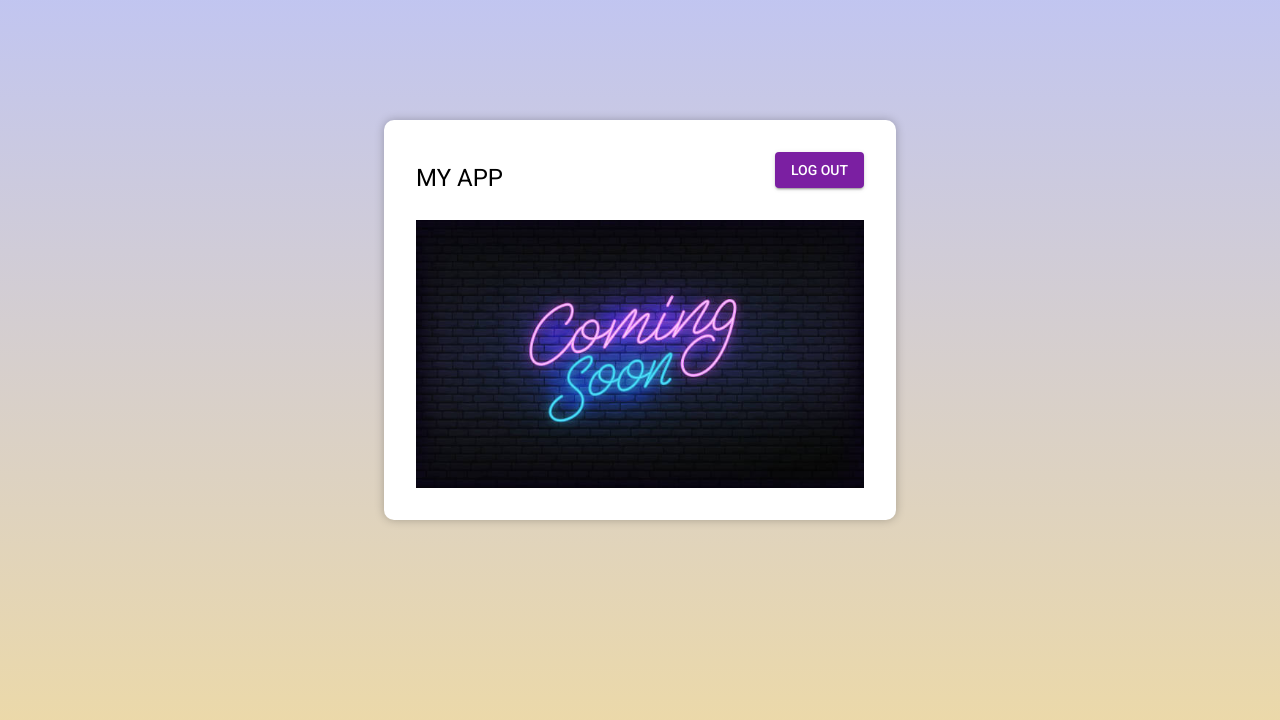
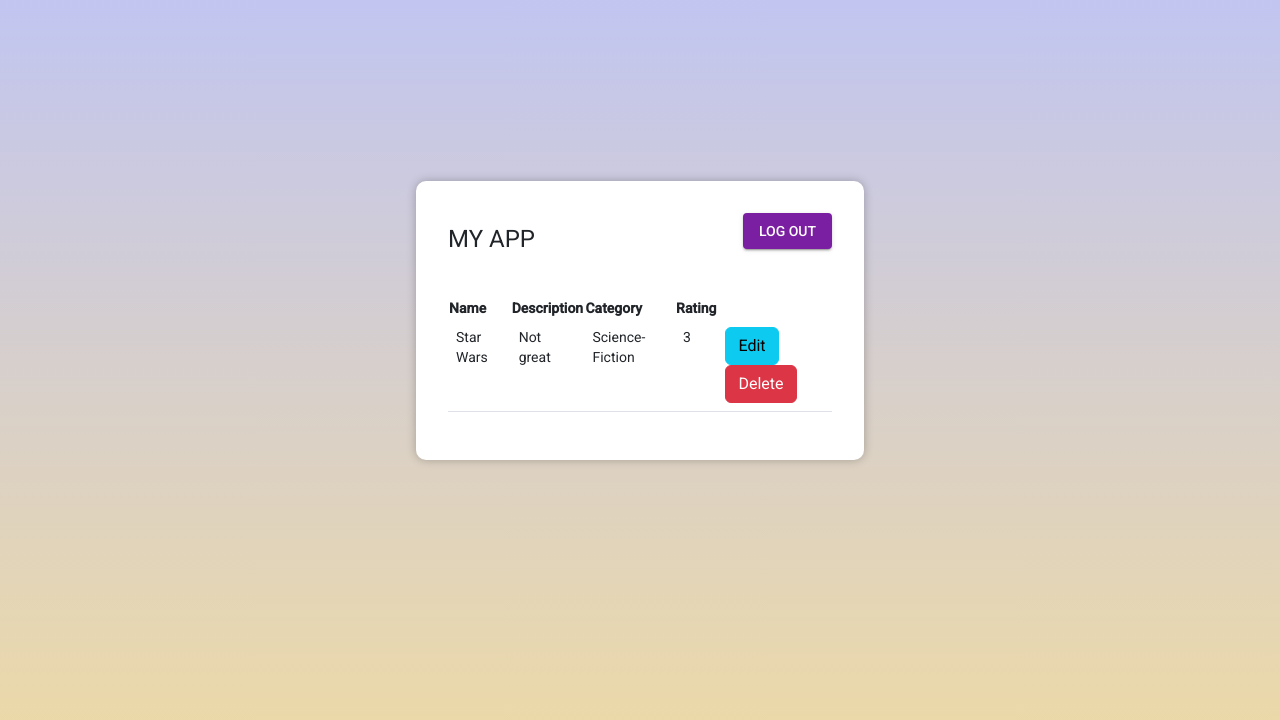
Before and after one commit to razvanboicu/Library-Angular, an Angular app in the folder LibraryApp/: page / in a window 1280 px wide. Shown: the top 720 px of the page. Built offline with nearby package versions, Linux system fonts and the light colour scheme; sample sign-in values are in the browser's storage.

Commit message:
movies table v.1

```diff
--- a/LibraryApp/src/app/dashboard/dashboard.module.ts
+++ b/LibraryApp/src/app/dashboard/dashboard.module.ts
@@ -18,5 +18,6 @@
     MatButtonModule,
     MatSnackBarModule,
   ],
+  exports: [DashboardComponent]
 })
 export class DashboardModule {}
--- a/LibraryApp/src/app/dashboard/dashboard/dashboard.component.html
+++ b/LibraryApp/src/app/dashboard/dashboard/dashboard.component.html
@@ -5,8 +5,28 @@
       LOG OUT
     </button>
   </div>
+  <!-- <div class="content"> -->
+  <table class="table mt-3">
+      <tr>
+        <th scope="col">Name</th>
+        <th scope="col">Description</th>
+        <th scope="col">Category</th>
+        <th scope="col">Rating</th>
+      </tr>
 
-  <!-- <div class="content"> -->
-  <img src="assets/coming-soon.jpg" />
+      <tbody>
+        <tr>
+          <td>Star Wars</td>
+          <td>Not great</td>
+          <td>Science-Fiction</td>
+          <td>3</td>
+          <td>
+            <button class="btn btn-info">Edit</button>
+            <button class="btn btn-danger">Delete</button>
+          </td>
+        </tr>
+      </tbody>
+  </table>
+
   <!-- </div> -->
 </div>
--- a/LibraryApp/src/app/dashboard/dashboard/dashboard.component.ts
+++ b/LibraryApp/src/app/dashboard/dashboard/dashboard.component.ts
@@ -1,6 +1,7 @@
 import { Component, OnInit } from '@angular/core';
 import { MatSnackBar } from '@angular/material/snack-bar';
 import { Router } from '@angular/router';
+import {MatListModule} from '@angular/material/list';
 
 @Component({
   selector: 'app-dashboard',
--- a/LibraryApp/src/index.html
+++ b/LibraryApp/src/index.html
@@ -9,8 +9,12 @@
   <link rel="preconnect" href="https://fonts.gstatic.com">
   <link href="https://fonts.googleapis.com/css2?family=Roboto:wght@300;400;500&display=swap" rel="stylesheet">
   <link href="https://fonts.googleapis.com/icon?family=Material+Icons" rel="stylesheet">
+  <!-- CSS only -->
+<link href="https://cdn.jsdelivr.net/npm/bootstrap@5.2.0-beta1/dist/css/bootstrap.min.css" rel="stylesheet" integrity="sha384-0evHe/X+R7YkIZDRvuzKMRqM+OrBnVFBL6DOitfPri4tjfHxaWutUpFmBp4vmVor" crossorigin="anonymous">
 </head>
 <body class="mat-typography">
+  <!-- JavaScript Bundle with Popper -->
+<script src="https://cdn.jsdelivr.net/npm/bootstrap@5.2.0-beta1/dist/js/bootstrap.bundle.min.js" integrity="sha384-pprn3073KE6tl6bjs2QrFaJGz5/SUsLqktiwsUTF55Jfv3qYSDhgCecCxMW52nD2" crossorigin="anonymous"></script>
   <app-root></app-root>
 </body>
 </html>
```
Also changed, not shown: 1 other file (tests, documents, lock files or other folders).
